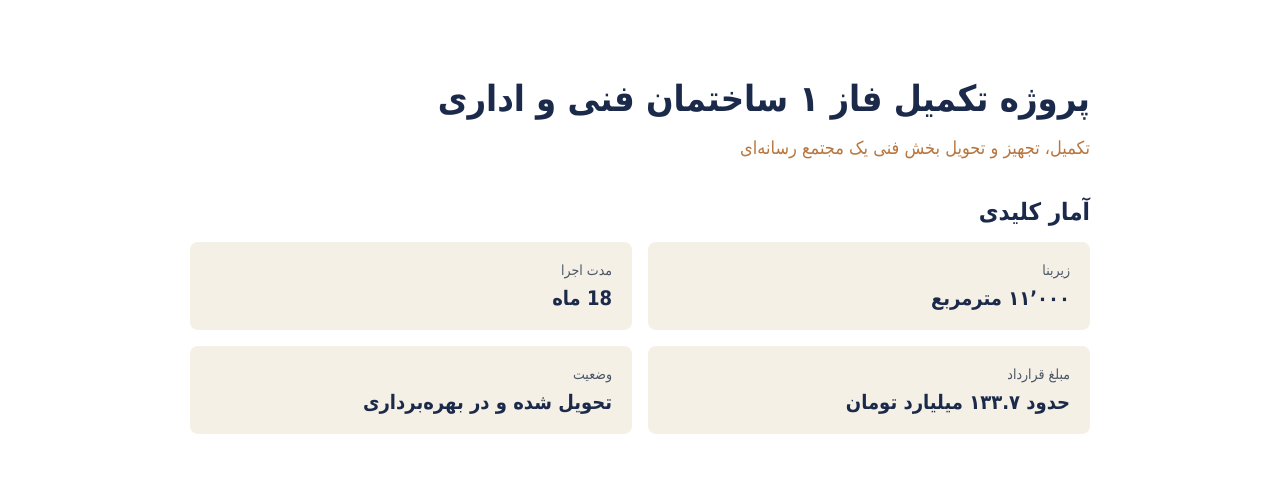
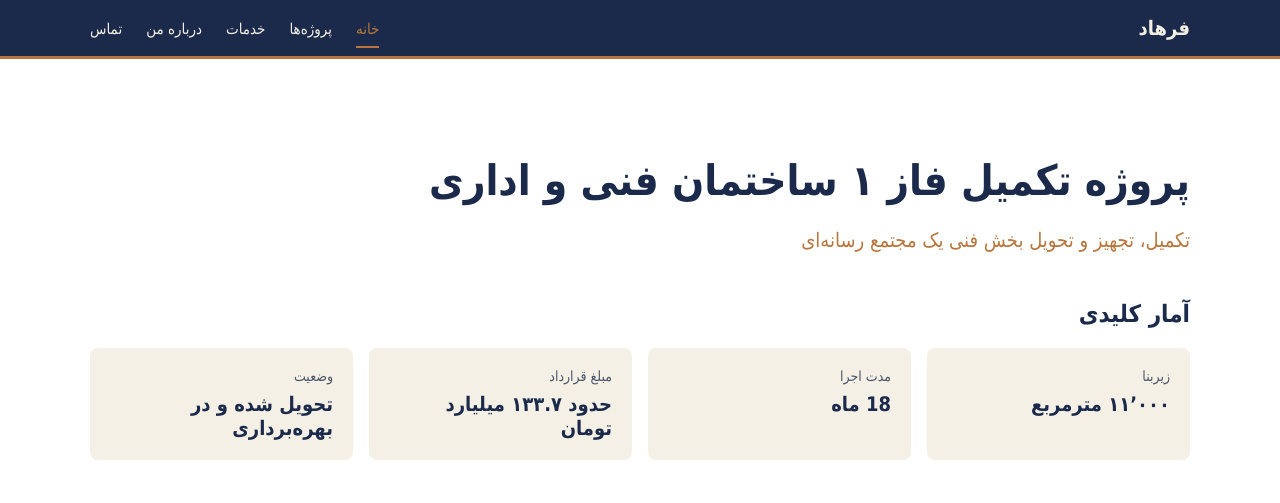
Before and after one commit to baanic/farhadproject-site, an Astro site in the folder astro-site/: page / in a window 1280 px wide. Built offline with nearby package versions, Linux system fonts and the light colour scheme; Astro itself is replaced by a stand-in of ours.

Commit message:
Add BaseLayout and Navbar with active menu highlighting

```diff
--- a/astro-site/src/components/Hero.astro
+++ b/astro-site/src/components/Hero.astro
@@ -4,18 +4,18 @@ import StatCard from "./StatCard.astro";
 const { title, subtitle, stats } = Astro.props;
 ---
 
-<section style="max-width: 900px; margin: 0 auto; padding: 40px 20px; direction: rtl;">
-  <h1 style="color: #1B2A4A; font-size: 36px; margin-bottom: 8px;">
+<section style="max-width: 1100px; margin: 0 auto; padding: 60px 24px 40px; direction: rtl;">
+  <h1 style="color: #1B2A4A; font-size: 42px; margin-bottom: 12px; line-height: 1.3;">
     {title}
   </h1>
-  <p style="color: #B8763E; font-size: 18px; margin-bottom: 40px;">
+  <p style="color: #B8763E; font-size: 20px; margin-bottom: 48px;">
     {subtitle}
   </p>
 
-  <h2 style="color: #1B2A4A; font-size: 24px; margin-bottom: 16px;">
+  <h2 style="color: #1B2A4A; font-size: 24px; margin-bottom: 20px;">
     آمار کلیدی
   </h2>
-  <div style="display: grid; grid-template-columns: repeat(2, 1fr); gap: 16px;">
+  <div style="display: grid; grid-template-columns: repeat(auto-fit, minmax(220px, 1fr)); gap: 16px;">
     {stats.map((stat) => (
       <StatCard label={stat.label} value={stat.value} />
     ))}
--- /dev/null
+++ b/astro-site/src/components/Navbar.astro
@@ -0,0 +1,63 @@
+---
+// منوی سایت
+const menuItems = [
+  { label: "خانه", href: "/" },
+  { label: "پروژه‌ها", href: "/portfolio" },
+  { label: "خدمات", href: "/services" },
+  { label: "درباره من", href: "/about" },
+  { label: "تماس", href: "/contact" },
+];
+
+// مسیر فعلی
+const currentPath = Astro.url.pathname;
+---
+
+<header style="
+  background: #1B2A4A;
+  padding: 16px 24px;
+  border-bottom: 3px solid #B8763E;
+">
+  <nav style="
+    max-width: 1100px;
+    margin: 0 auto;
+    display: flex;
+    justify-content: space-between;
+    align-items: center;
+    direction: rtl;
+  ">
+    <a href="/" style="
+      color: #F5F0E6;
+      font-size: 20px;
+      font-weight: bold;
+      text-decoration: none;
+    ">
+      فرهاد
+    </a>
+
+    <ul style="
+      list-style: none;
+      display: flex;
+      gap: 24px;
+      margin: 0;
+      padding: 0;
+    ">
+      {menuItems.map((item) => (
+        <li>
+          <a
+            href={item.href}
+            style={`
+              color: ${currentPath === item.href ? "#B8763E" : "#F5F0E6"};
+              text-decoration: none;
+              font-size: 15px;
+              padding: 8px 0;
+              border-bottom: 2px solid ${currentPath === item.href ? "#B8763E" : "transparent"};
+              transition: all 0.2s;
+            `}
+          >
+            {item.label}
+          </a>
+        </li>
+      ))}
+    </ul>
+  </nav>
+</header>
--- /dev/null
+++ b/astro-site/src/layouts/BaseLayout.astro
@@ -0,0 +1,17 @@
+---
+// Props: عنوان صفحه
+const { title, description } = Astro.props;
+---
+
+<!DOCTYPE html>
+<html lang="fa" dir="rtl">
+  <head>
+    <meta charset="UTF-8" />
+    <meta name="viewport" content="width=device-width, initial-scale=1.0" />
+    <meta name="description" content={description || "پرتفولیو مهندسی فرهاد"} />
+    <title>{title ? `${title} | پرتفولیو فرهاد` : "پرتفولیو فرهاد"}</title>
+  </head>
+  <body style="font-family: Tahoma, sans-serif; margin: 0; padding: 0; background: #FFFFFF;">
+    <slot />
+  </body>
+</html>
--- a/astro-site/src/pages/index.astro
+++ b/astro-site/src/pages/index.astro
@@ -1,5 +1,7 @@
 ---
 import masterData from "../data/master_data.json";
+import BaseLayout from "../layouts/BaseLayout.astro";
+import Navbar from "../components/Navbar.astro";
 import Hero from "../components/Hero.astro";
 
 const project = masterData.projects[0];
@@ -11,20 +13,11 @@ const stats = [
 ];
 ---
 
-<!DOCTYPE html>
-<html lang="fa" dir="rtl">
-  <head>
-    <meta charset="UTF-8" />
-    <meta name="viewport" content="width=device-width" />
-    <title>{project.title_fa}</title>
-  </head>
-  <body>
-    <main style="font-family: Tahoma;">
-      <Hero
-        title={project.title_fa}
-        subtitle={project.subtitle_fa}
-        stats={stats}
-      />
-    </main>
-  </body>
-</html>
+<BaseLayout title="خانه">
+  <Navbar />
+  <Hero
+    title={project.title_fa}
+    subtitle={project.subtitle_fa}
+    stats={stats}
+  />
+</BaseLayout>
```
